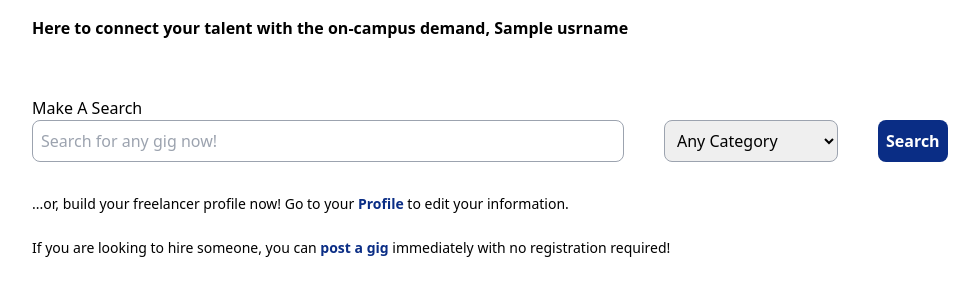
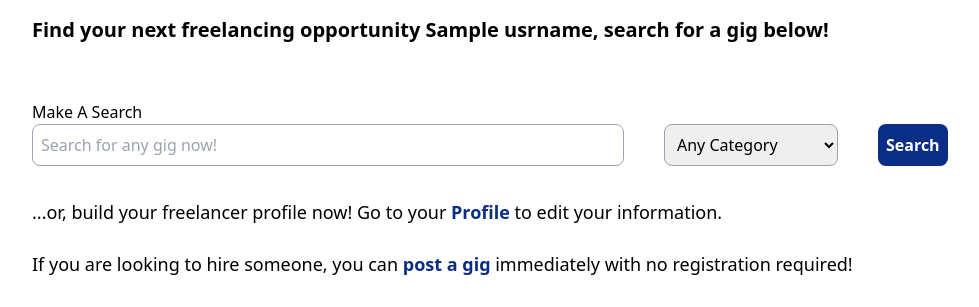
Before and after one commit to taylanoaydin/gigl, a Flask app: template templates/home.html in a window 1280 px wide. Shown: the part 82-389 px from the top of the page, without its empty margins (16-995 px from the left). Run offline with Flask 3, Linux system fonts and the light colour scheme; the template is opened without the code that fills it: values that come from a table or form of the project are taken from there, most other values are stand-ins (such as "Sample title", 1, 10 or a date in 2020).

Commit message:
heuristic changes home page

```diff
--- a/templates/home.html
+++ b/templates/home.html
@@ -78,8 +78,8 @@
    {% include 'header.html' %} <!--JINJA2 template for the header-->
    <!--when user presses "search", use /searchresults Flask route with GET-->
    <section>
-      <div class="mb-6">
-         <strong> Here to connect your talent with the on-campus demand, {{ usrname }}</strong>
+      <div class="mb-6 text-xl">
+         <strong> Find your next freelancing opportunity {{ usrname }}, search for a gig below!</strong>
       </div>
    </section>
    <section>
@@ -99,11 +99,11 @@
       </form>
    </section>
    <section>
-      <div class="text-sm">
+      <div class="text-lg">
          ...or, build your freelancer profile now! Go to your <a class="text-custom font-semibold hover:underline" href="/profile">Profile</a> to edit your information.
       </div>
       <br>
-      <div class="text-sm">
+      <div class="text-lg">
          If you are looking to hire someone, you can <a class="text-custom font-semibold hover:underline" href="/postgig">post a gig</a> immediately with no registration required!
       </div>
    </section>
```
